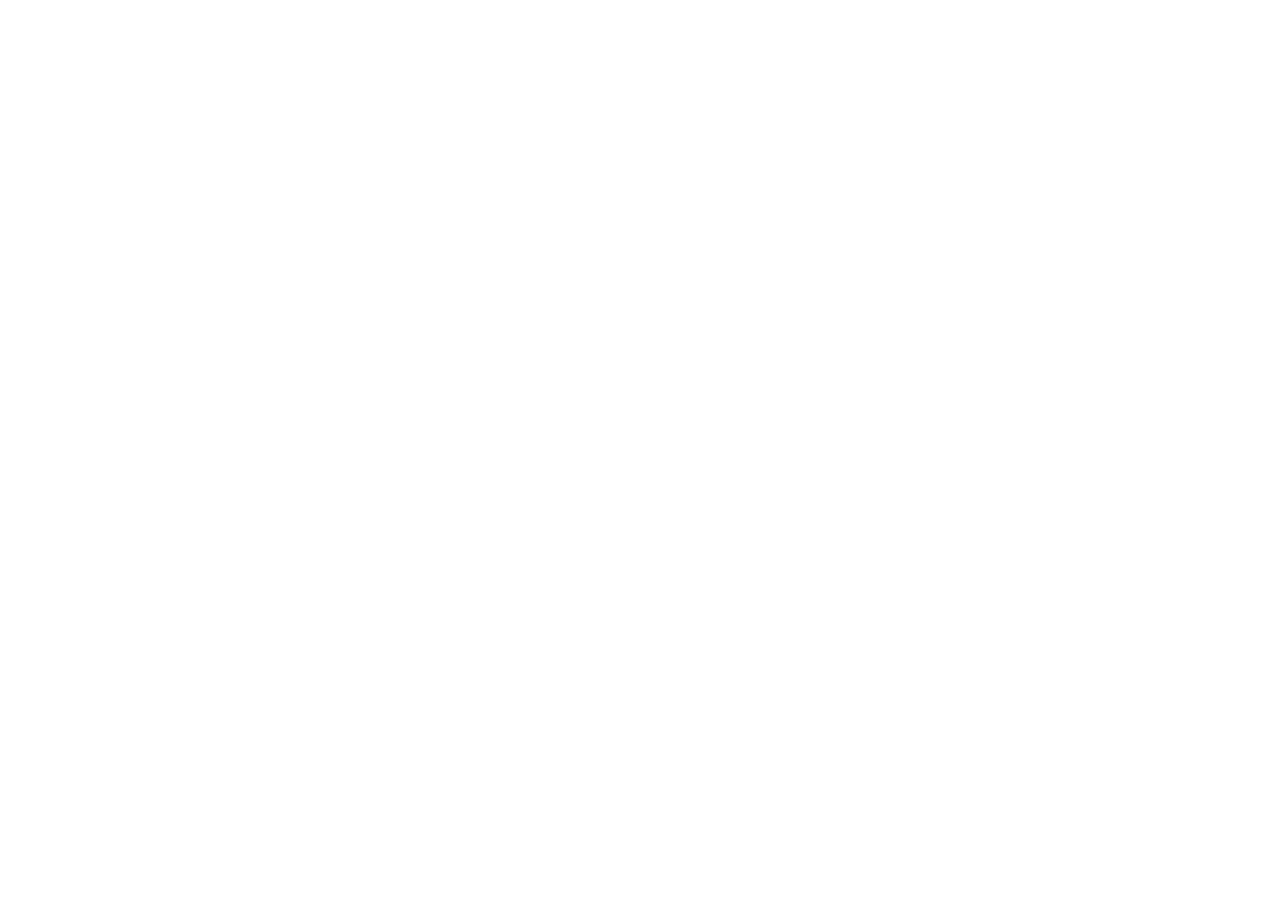
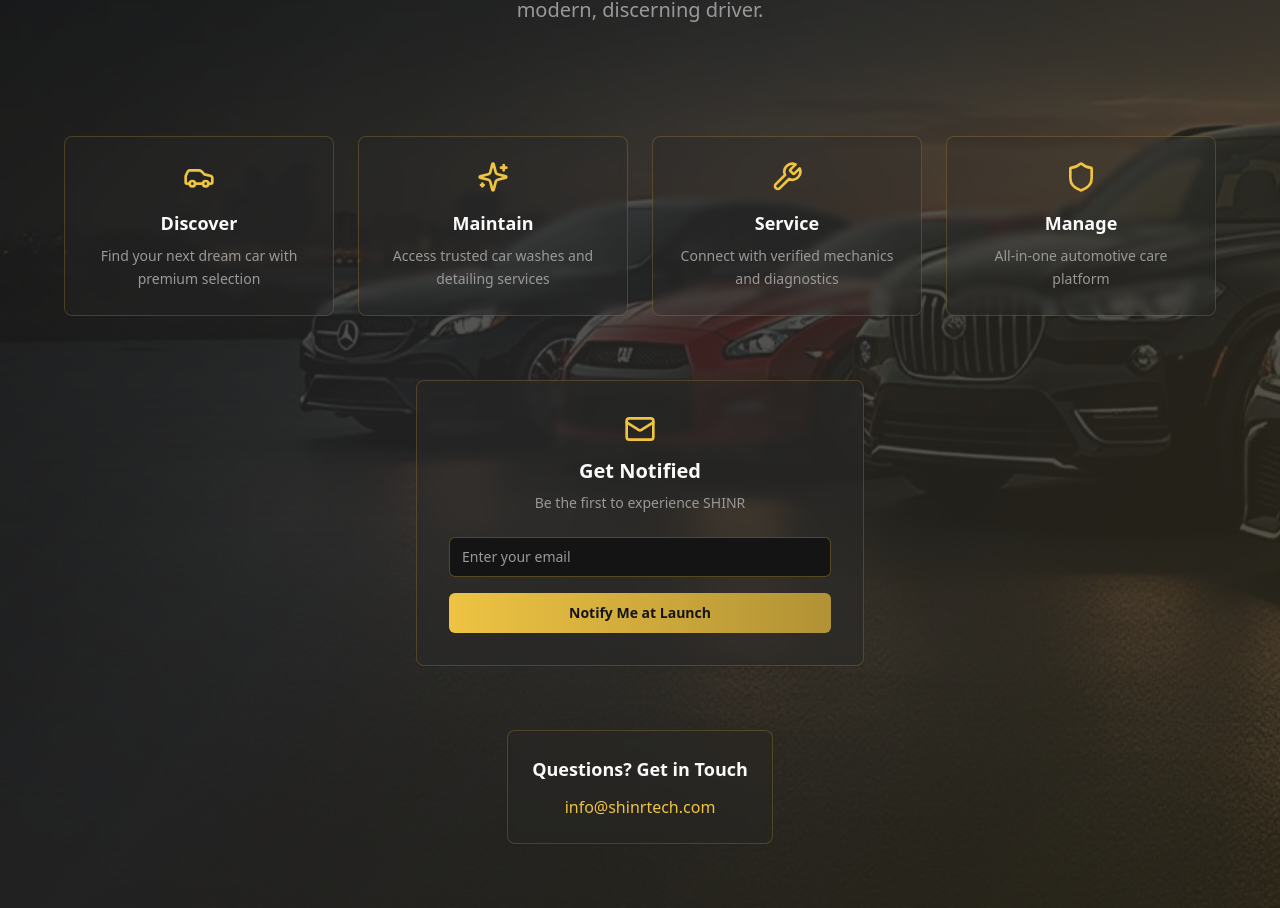
Before and after one commit to exitcube/shinr-automotive-hub, a React (Vite) app: page / in a window 1280 px wide. Shown: the part 558-1466 px from the top of the page. Before the commit the page ends 800 px from the top, so only its background shows below. Built offline with nearby package versions, Linux system fonts and the light colour scheme.

Commit message:
Add "Coming Soon" banner
Implement a "Coming Soon" banner for the website, incorporating the provided description of the SHINR app and the contact email address.

```diff
--- a/index.html
+++ b/index.html
@@ -3,12 +3,12 @@
   <head>
     <meta charset="UTF-8" />
     <meta name="viewport" content="width=device-width, initial-scale=1.0" />
-    <title>shinr-automotive-hub</title>
-    <meta name="description" content="Lovable Generated Project" />
-    <meta name="author" content="Lovable" />
+    <title>SHINR - Premium Automotive Platform Coming Soon</title>
+    <meta name="description" content="SHINR is a premium mobile platform redefining automotive care. Discover, maintain, and manage your vehicle with our all-in-one solution." />
+    <meta name="author" content="SHINR Tech" />
 
-    <meta property="og:title" content="shinr-automotive-hub" />
-    <meta property="og:description" content="Lovable Generated Project" />
+    <meta property="og:title" content="SHINR - Premium Automotive Platform Coming Soon" />
+    <meta property="og:description" content="SHINR is a premium mobile platform redefining automotive care. Discover, maintain, and manage your vehicle with our all-in-one solution." />
     <meta property="og:type" content="website" />
     <meta property="og:image" content="https://lovable.dev/opengraph-image-p98pqg.png" />
 
--- /dev/null
+++ b/src/components/ComingSoonBanner.tsx
@@ -0,0 +1,133 @@
+import { useState } from "react";
+import { Button } from "@/components/ui/button";
+import { Input } from "@/components/ui/input";
+import { Card } from "@/components/ui/card";
+import { Mail, Car, Wrench, Sparkles, Shield } from "lucide-react";
+import { useToast } from "@/hooks/use-toast";
+import shinrHero from "@/assets/shinr-hero.jpg";
+
+const ComingSoonBanner = () => {
+  const [email, setEmail] = useState("");
+  const { toast } = useToast();
+
+  const handleNotifyMe = (e: React.FormEvent) => {
+    e.preventDefault();
+    if (email) {
+      toast({
+        title: "Thanks for your interest!",
+        description: "We'll notify you when SHINR launches.",
+      });
+      setEmail("");
+    }
+  };
+
+  const features = [
+    {
+      icon: Car,
+      title: "Discover",
+      description: "Find your next dream car with premium selection"
+    },
+    {
+      icon: Sparkles,
+      title: "Maintain",
+      description: "Access trusted car washes and detailing services"
+    },
+    {
+      icon: Wrench,
+      title: "Service",
+      description: "Connect with verified mechanics and diagnostics"
+    },
+    {
+      icon: Shield,
+      title: "Manage",
+      description: "All-in-one automotive care platform"
+    }
+  ];
+
+  return (
+    <div className="min-h-screen bg-gradient-to-br from-automotive-dark via-automotive-gray to-automotive-dark relative overflow-hidden">
+      {/* Background Image */}
+      <div
+        className="absolute inset-0 bg-cover bg-center bg-no-repeat opacity-20"
+        style={{ backgroundImage: `url(${shinrHero})` }}
+      />
+
+      {/* Premium Gold Gradient Overlay */}
+      <div className="absolute inset-0 bg-gradient-to-br from-transparent via-transparent to-premium-gold/10" />
+
+      <div className="relative z-10 container mx-auto px-4 py-16 flex flex-col items-center justify-center min-h-screen">
+        {/* Logo/Brand */}
+        <div className="text-center mb-16">
+          <h1 className="text-6xl md:text-8xl font-bold bg-gradient-to-r from-premium-gold to-premium-gold-dark bg-clip-text text-transparent mb-6 tracking-tight">
+            SHINR
+          </h1>
+          <div className="w-24 h-1 bg-gradient-to-r from-premium-gold to-premium-gold-dark mx-auto rounded-full" />
+        </div>
+
+        {/* Coming Soon Badge */}
+        <Card className="bg-automotive-gray/50 border-premium-gold/20 backdrop-blur-sm px-6 py-3 mb-12">
+          <p className="text-premium-gold font-semibold tracking-wide">COMING SOON</p>
+        </Card>
+
+        {/* Main Content */}
+        <div className="text-center max-w-4xl mx-auto mb-16">
+          <h2 className="text-3xl md:text-5xl font-bold text-foreground mb-6 leading-tight">
+            Premium Mobile Platform for
+            <span className="bg-gradient-to-r from-premium-gold to-premium-gold-dark bg-clip-text text-transparent"> Automotive Excellence</span>
+          </h2>
+
+          <p className="text-lg md:text-xl text-muted-foreground mb-12 leading-relaxed max-w-3xl mx-auto">
+            SHINR redefines the way you care for, maintain, and manage your vehicle. From discovering your next car to accessing trusted car washes, mechanics, detailing, and diagnostics — experience an all-in-one automotive platform designed for the modern, discerning driver.
+          </p>
+        </div>
+
+        {/* Features Grid */}
+        <div className="grid grid-cols-1 md:grid-cols-2 lg:grid-cols-4 gap-6 mb-16 w-full max-w-6xl">
+          {features.map((feature, index) => (
+            <Card key={index} className="bg-automotive-gray/30 border-premium-gold/20 backdrop-blur-sm p-6 text-center hover:bg-automotive-gray/50 transition-all duration-300 hover:shadow-premium group">
+              <feature.icon className="w-8 h-8 text-premium-gold mx-auto mb-4 group-hover:scale-110 transition-transform duration-300" />
+              <h3 className="text-lg font-semibold text-foreground mb-2">{feature.title}</h3>
+              <p className="text-sm text-muted-foreground leading-relaxed">{feature.description}</p>
+            </Card>
+          ))}
+        </div>
+
+        {/* Notify Me Form */}
+        <Card className="bg-automotive-gray/50 border-premium-gold/20 backdrop-blur-sm p-8 w-full max-w-md mb-16">
+          <div className="text-center mb-6">
+            <Mail className="w-8 h-8 text-premium-gold mx-auto mb-3" />
+            <h3 className="text-xl font-semibold text-foreground mb-2">Get Notified</h3>
+            <p className="text-muted-foreground text-sm">Be the first to experience SHINR</p>
+          </div>
+
+          <form onSubmit={handleNotifyMe} className="space-y-4">
+            <Input
+              type="email"
+              placeholder="Enter your email"
+              value={email}
+              onChange={(e) => setEmail(e.target.value)}
+              className="bg-automotive-dark border-premium-gold/30 focus:border-premium-gold text-foreground"
+              required
+            />
+            <Button type="submit" className="w-full bg-gradient-to-r from-premium-gold to-premium-gold-dark hover:from-premium-gold-dark hover:to-premium-gold text-automotive-dark font-semibold py-3 transition-all duration-300 shadow-premium">
+              Notify Me at Launch
+            </Button>
+          </form>
+        </Card>
+
+        {/* Contact Section */}
+        <Card className="bg-automotive-gray/30 border-premium-gold/20 backdrop-blur-sm p-6 text-center">
+          <h4 className="text-lg font-semibold text-foreground mb-3">Questions? Get in Touch</h4>
+          <a
+            href="mailto:info@shinrtech.com"
+            className="text-premium-gold hover:text-premium-gold-dark transition-colors duration-300 font-medium"
+          >
+            info@shinrtech.com
+          </a>
+        </Card>
+      </div>
+    </div>
+  );
+};
+
+export default ComingSoonBanner;
--- a/src/index.css
+++ b/src/index.css
@@ -8,33 +8,46 @@ All colors MUST be HSL.
 
 @layer base {
   :root {
-    --background: 0 0% 100%;
-    --foreground: 222.2 84% 4.9%;
+    --background: 0 0% 8%;
+    --foreground: 0 0% 98%;
 
-    --card: 0 0% 100%;
-    --card-foreground: 222.2 84% 4.9%;
+    --card: 0 0% 12%;
+    --card-foreground: 0 0% 98%;
 
-    --popover: 0 0% 100%;
-    --popover-foreground: 222.2 84% 4.9%;
+    --popover: 0 0% 12%;
+    --popover-foreground: 0 0% 98%;
 
-    --primary: 222.2 47.4% 11.2%;
-    --primary-foreground: 210 40% 98%;
+    --primary: 45 84% 60%;
+    --primary-foreground: 0 0% 8%;
 
-    --secondary: 210 40% 96.1%;
-    --secondary-foreground: 222.2 47.4% 11.2%;
+    --secondary: 0 0% 16%;
+    --secondary-foreground: 0 0% 98%;
 
-    --muted: 210 40% 96.1%;
-    --muted-foreground: 215.4 16.3% 46.9%;
+    --muted: 0 0% 16%;
+    --muted-foreground: 0 0% 60%;
 
-    --accent: 210 40% 96.1%;
-    --accent-foreground: 222.2 47.4% 11.2%;
+    --accent: 45 84% 60%;
+    --accent-foreground: 0 0% 8%;
 
-    --destructive: 0 84.2% 60.2%;
-    --destructive-foreground: 210 40% 98%;
+    --destructive: 0 84% 60%;
+    --destructive-foreground: 0 0% 98%;
 
-    --border: 214.3 31.8% 91.4%;
-    --input: 214.3 31.8% 91.4%;
-    --ring: 222.2 84% 4.9%;
+    --border: 0 0% 20%;
+    --input: 0 0% 16%;
+    --ring: 45 84% 60%;
+
+    --premium-gold: 45 84% 60%;
+    --premium-gold-dark: 45 54% 45%;
+    --premium-silver: 0 0% 75%;
+    --automotive-dark: 0 0% 8%;
+    --automotive-gray: 0 0% 16%;
+
+    --gradient-premium: linear-gradient(135deg, hsl(45 84% 60%) 0%, hsl(45 54% 45%) 100%);
+    --gradient-automotive: linear-gradient(180deg, hsl(0 0% 8%) 0%, hsl(0 0% 16%) 100%);
+    --gradient-hero: linear-gradient(135deg, hsl(0 0% 8%) 0%, hsl(0 0% 16%) 50%, hsl(45 84% 60% / 0.1) 100%);
+
+    --shadow-premium: 0 20px 40px -10px hsl(45 84% 60% / 0.3);
+    --shadow-automotive: 0 10px 30px -5px hsl(0 0% 0% / 0.5);
 
     --radius: 0.5rem;
 
--- a/src/pages/Index.tsx
+++ b/src/pages/Index.tsx
@@ -1,14 +1,7 @@
-// Update this page (the content is just a fallback if you fail to update the page)
+import ComingSoonBanner from "@/components/ComingSoonBanner";
 
 const Index = () => {
-  return (
-    <div className="min-h-screen flex items-center justify-center bg-background">
-      <div className="text-center">
-        <h1 className="text-4xl font-bold mb-4">Welcome to Your Blank App</h1>
-        <p className="text-xl text-muted-foreground">Start building your amazing project here!</p>
-      </div>
-    </div>
-  );
+  return <ComingSoonBanner />;
 };
 
 export default Index;
--- a/tailwind.config.ts
+++ b/tailwind.config.ts
@@ -52,6 +52,11 @@ export default {
 					DEFAULT: 'hsl(var(--card))',
 					foreground: 'hsl(var(--card-foreground))'
 				},
+				'premium-gold': 'hsl(var(--premium-gold))',
+				'premium-gold-dark': 'hsl(var(--premium-gold-dark))',
+				'premium-silver': 'hsl(var(--premium-silver))',
+				'automotive-dark': 'hsl(var(--automotive-dark))',
+				'automotive-gray': 'hsl(var(--automotive-gray))',
 				sidebar: {
 					DEFAULT: 'hsl(var(--sidebar-background))',
 					foreground: 'hsl(var(--sidebar-foreground))',
```
Also changed, not shown: src/assets/shinr-hero.jpg (added).
